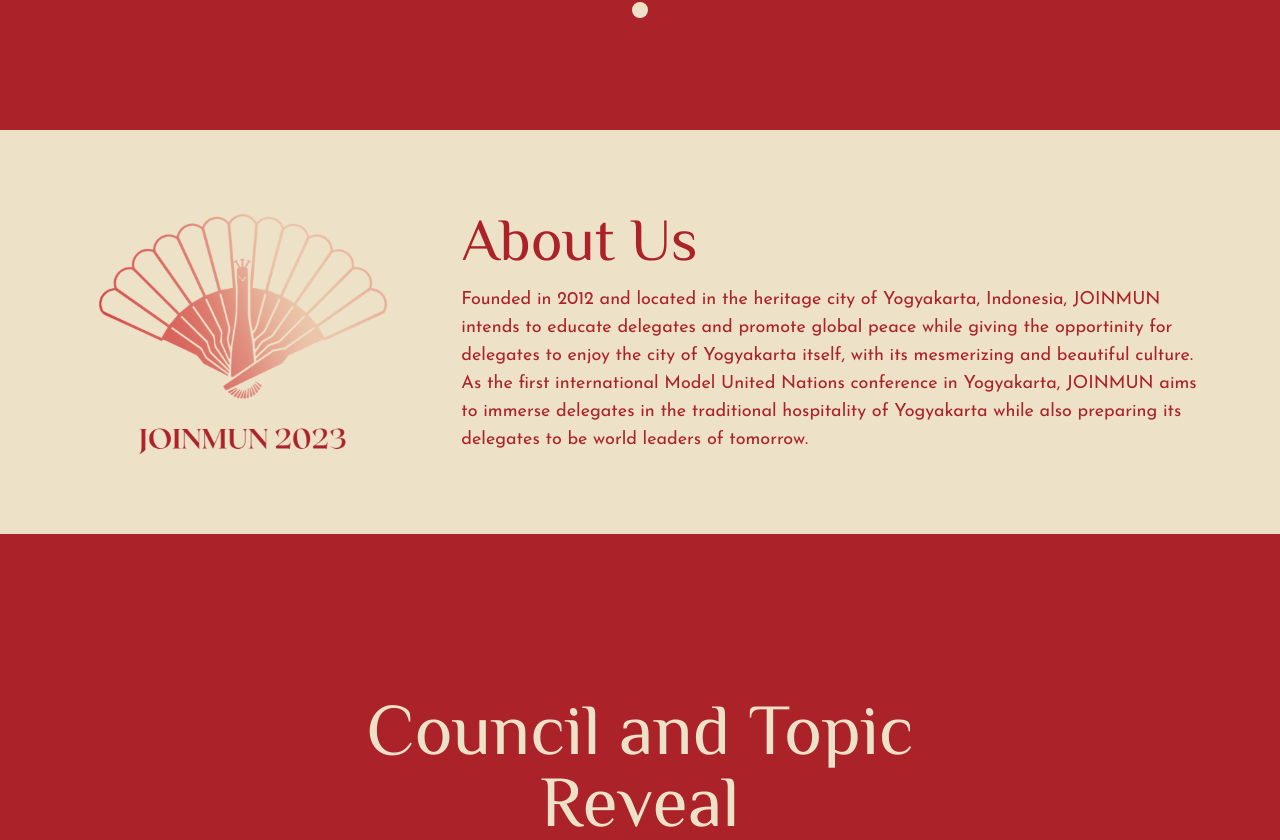
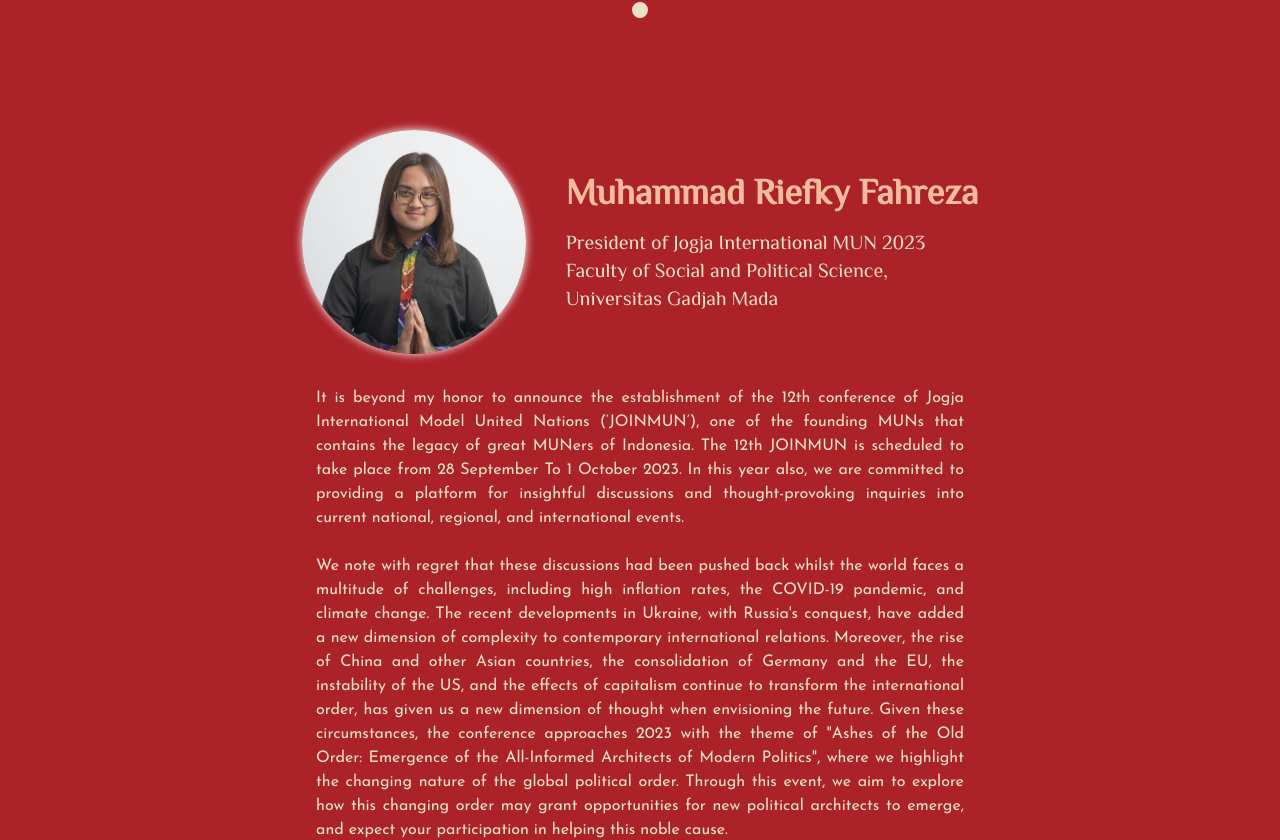
Before and after one commit to nandaisnanda/JOINMUN2023, a Next.js app in the folder joinmun-web/: page / in a window 1280 px wide. Shown: the part 732-1572 px from the top of the page. Built offline with nearby package versions, Linux system fonts and the light colour scheme.

Commit message:
president remarks section

```diff
--- a/joinmun-web/components/Navbar.jsx
+++ b/joinmun-web/components/Navbar.jsx
@@ -78,8 +78,8 @@
 			</div>
 			<div
 				className={`relative ${
-					show && "!grid-rows-[1fr]"
-				} z-50 grid grid-rows-[0fr] transition-all duration-500 lg:hidden`}
+					show ? "grid-rows-[1fr]" : "grid-rows-[0fr]"
+				} z-50 grid transition-all duration-500 lg:hidden`}
 			>
 				<div className="overflow-hidden">
 					{["home", "councils", "registration"].map((el, idx) => (
--- a/joinmun-web/components/chairs/flipCard.jsx
+++ b/joinmun-web/components/chairs/flipCard.jsx
@@ -18,8 +18,6 @@
 
 	const styles = {
 		cardStyle: {
-			width: "350px",
-			height: "280px",
 			transform: "scale(1)",
 			transition: "transform 0.3s ease",
 		},
@@ -151,7 +149,7 @@
 
 	return (
 		<div
-			className="cardStyle"
+			className="cardStyle h-[256px] w-[320px] sm:h-[280px] sm:w-[350px]"
 			style={combinedStyles}
 			onClick={handleClick}
 			onMouseEnter={handleMouseEnter}
--- /dev/null
+++ b/joinmun-web/components/index/Remarks.jsx
@@ -0,0 +1,53 @@
+import Image from "next/image";
+import fotoPresident from "@/public/index/foto-president.jpg";
+
+const Remarks = () => {
+	return (
+		<section className="container mx-auto mb-28 space-y-8 px-8 sm:px-12 lg:px-16">
+			<div className="flex flex-col items-center justify-center space-y-6 font-headline md:flex-row md:space-x-10 md:space-y-0">
+				<Image
+					className="h-auto w-36 rounded-full shadow-[0_0_10px_white] md:w-44 lg:w-56"
+					src={fotoPresident}
+					alt="foto president"
+				/>
+				<div className="text-center md:space-y-4 md:text-left">
+					<h2 className="text-xl font-bold text-[#f4bb9c] sm:text-2xl md:text-3xl lg:text-4xl">
+						Muhammad Riefky Fahreza
+					</h2>
+					<p className="text-base md:text-lg lg:text-xl">
+						President of Jogja International MUN 2023 <br /> Faculty of Social
+						and Political Science, <br /> Universitas Gadjah Mada
+					</p>
+				</div>
+			</div>
+			<p className="mx-auto max-w-prose text-justify">
+				It is beyond my honor to announce the establishment of the 12th
+				conference of Jogja International Model United Nations (‘JOINMUN’), one
+				of the founding MUNs that contains the legacy of great MUNers of
+				Indonesia. The 12th JOINMUN is scheduled to take place from 28 September
+				To 1 October 2023. In this year also, we are committed to providing a
+				platform for insightful discussions and thought-provoking inquiries into
+				current national, regional, and international events. <br /> <br /> We
+				note with regret that these discussions had been pushed back whilst the
+				world faces a multitude of challenges, including high inflation rates,
+				the COVID-19 pandemic, and climate change. The recent developments in
+				Ukraine, with Russia's conquest, have added a new dimension of
+				complexity to contemporary international relations. Moreover, the rise
+				of China and other Asian countries, the consolidation of Germany and the
+				EU, the instability of the US, and the effects of capitalism continue to
+				transform the international order, has given us a new dimension of
+				thought when envisioning the future. Given these circumstances, the
+				conference approaches 2023 with the theme of "Ashes of the Old Order:
+				Emergence of the All-Informed Architects of Modern Politics", where we
+				highlight the changing nature of the global political order. Through
+				this event, we aim to explore how this changing order may grant
+				opportunities for new political architects to emerge, and expect your
+				participation in helping this noble cause. <br /> <br /> We sincerely
+				hope that your participation and investment in JOINMUN 2023 will
+				contribute to the advancement of the next generation's understanding and
+				awareness of these pressing global concerns.
+			</p>
+		</section>
+	);
+};
+export default Remarks;
--- a/joinmun-web/pages/_app.js
+++ b/joinmun-web/pages/_app.js
@@ -1,6 +1,5 @@
 import Footer from "@/components/Footer";
 import "@/styles/globals.css";
-import dynamic from "next/dynamic";
 import localFont from "next/font/local";
 import Head from "next/head";
 
--- a/joinmun-web/pages/index.js
+++ b/joinmun-web/pages/index.js
@@ -1,5 +1,6 @@
 import AboutUs from "@/components/index/AboutUs";
 import Hero from "@/components/index/Hero";
+import Remarks from "@/components/index/Remarks";
 import Image from "next/image";
 import Link from "next/link";
 
@@ -7,6 +8,7 @@
 	return (
 		<>
 			<Hero />
+			<Remarks />
 			<AboutUs />
 			<h1
 				id="councils"
```
Also changed, not shown: joinmun-web/public/index/foto-president.jpg (added).
